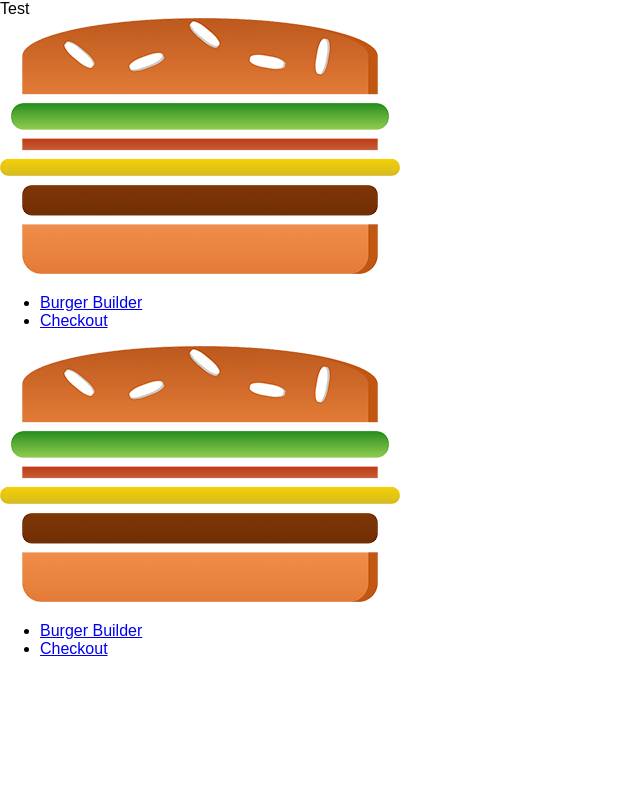
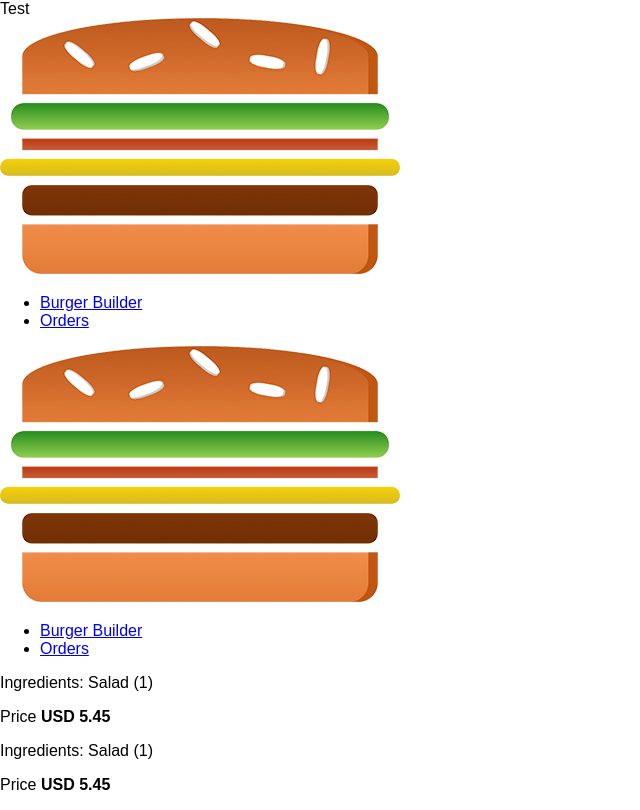
Before and after one commit to fixman93/Real_App, a React (Create React App) app: page /orders in a window 1280 px wide. Shown: the whole page, without its empty margins (0-640 px from the left). Built offline with nearby package versions, Linux system fonts and the light colour scheme.

Commit message:
order page added and links updated

```diff
--- a/src/App.js
+++ b/src/App.js
@@ -4,6 +4,7 @@
 import Layout from './components/Layout/Layout'
 import BurgerBilder from './containers/BurgerBuilder/BurgerBilder'
 import Checkout from './containers/Checkout/Checkout'
+import Orders from './containers/Checkout/Orders/Orders'
 
 class App extends Component {
 
@@ -13,6 +14,7 @@
         <Layout>
           <Switch>
             <Route path="/checkout" component={Checkout} />
+            <Route path="/orders" component={Orders} />
             <Route path="/" exact component={BurgerBilder} />
           </Switch>
         </Layout>
--- a/src/components/Navigation/NavigationItem/NavigationItem.js
+++ b/src/components/Navigation/NavigationItem/NavigationItem.js
@@ -1,14 +1,16 @@
 import React from 'react'
+import { NavLink } from 'react-router-dom'
 
 import Style from './NavigationItem.css'
 
 const navigationItem = (props) => (
     <li className={Style.NavigationItem}>
-        <a
-        href={props.link}
-        className={props.active ? Style.active : null} >
+        <NavLink
+        to={props.link}
+        exact={props.exact}
+        activeClassName={Style.active}>
             {props.children}
-        </a>
+        </NavLink>
     </li>
 )
 
--- a/src/components/Navigation/NavigationItems/NavigationItems.js
+++ b/src/components/Navigation/NavigationItems/NavigationItems.js
@@ -5,8 +5,8 @@
 
 const navigationItems = () => (
     <ul className={Style.NavigationItems}>
-        <NavigationItem link="/" active>Burger Builder</NavigationItem>
-        <NavigationItem link="/">Checkout</NavigationItem>
+        <NavigationItem link="/" exact>Burger Builder</NavigationItem>
+        <NavigationItem link="/orders">Orders</NavigationItem>
     </ul>
 )
 
--- /dev/null
+++ b/src/components/Order/Order.css
@@ -0,0 +1,8 @@
+.Order {
+    width: 100%;
+    border: 1px solid #eee;
+    box-shadow: 0 2px 3px #ccc;
+    padding: 10px;
+    margin: 10px auto;
+    box-sizing: border-box;
+}
--- /dev/null
+++ b/src/components/Order/Order.js
@@ -0,0 +1,14 @@
+import React from 'react'
+
+import Style from './Order.css'
+
+const order = (props) => {
+    return (
+        <div className={Style.Order}>
+            <p>Ingredients: Salad (1)</p>
+            <p>Price <strong>USD 5.45</strong></p>
+        </div>
+    )
+}
+
+export default order
--- /dev/null
+++ b/src/containers/Checkout/Orders/Orders.js
@@ -0,0 +1,16 @@
+import React, { Component } from 'react'
+
+import Order from '../../../components/Order/Order'
+
+class Orders extends Component {
+    render() {
+        return (
+            <div>
+                <Order />
+                <Order />
+            </div>
+        )
+    }
+}
+
+export default Orders
```
Also changed, not shown: src/containers/Checkout/Orders/Order.css (added).
